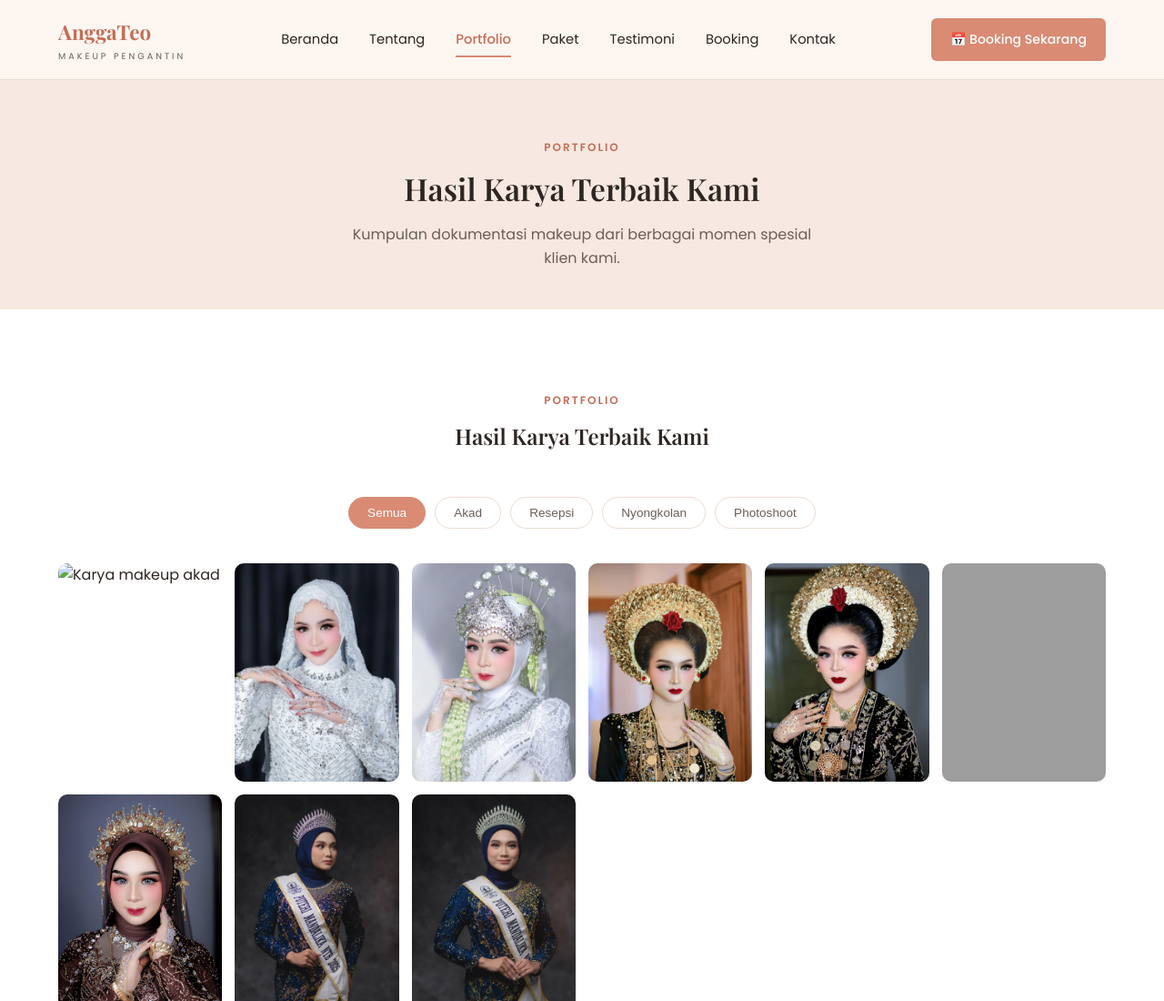
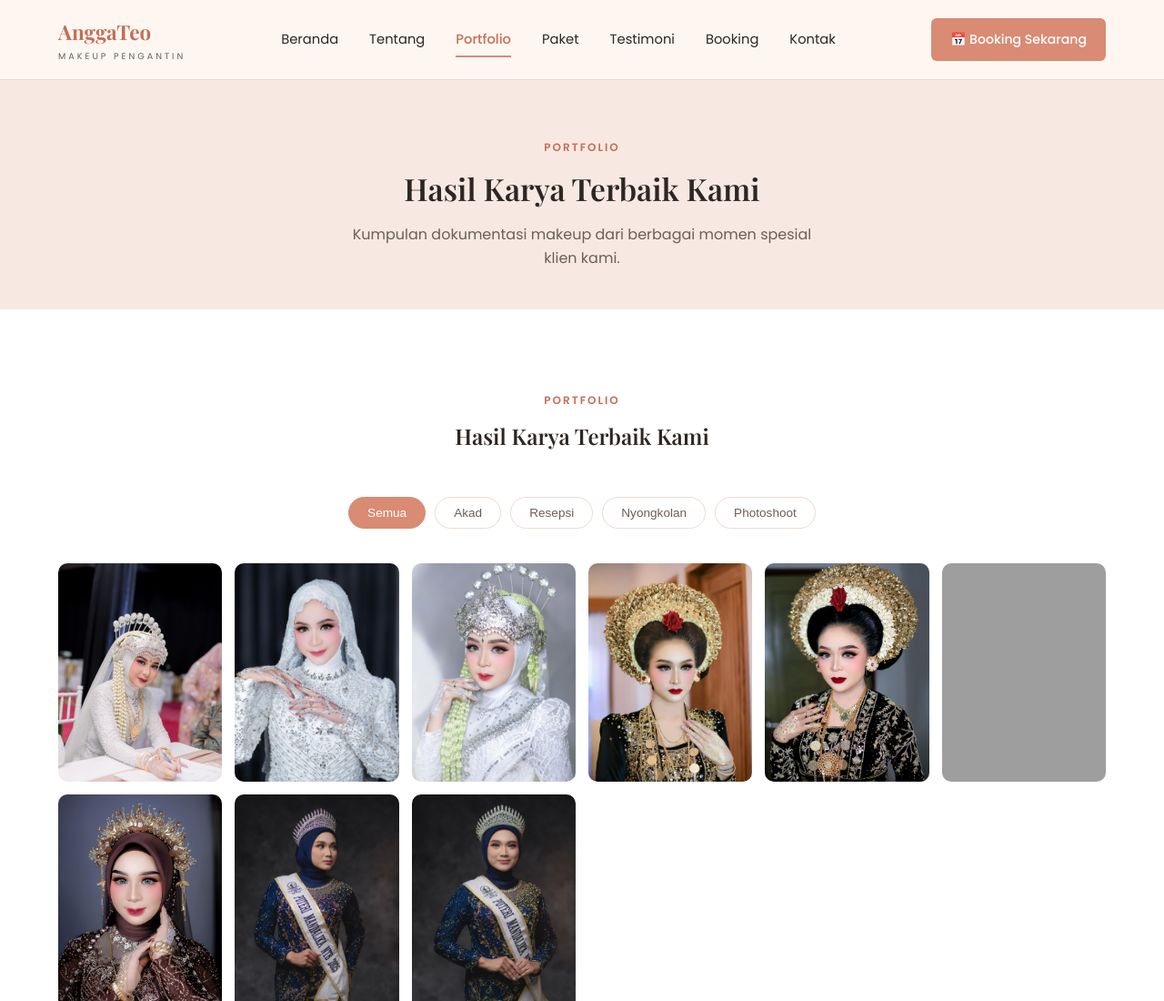
Before and after one commit to pan988/MuaAnggaTeo, a plain HTML site: page portfolio.html in a window 1280 px wide. Shown: the top 1100 px of the page at 91% size. Drawn offline with nearby package versions, Linux system fonts and the light colour scheme; grey boxes are pictures that could not be loaded.

Commit message:
update gambar final

```diff
--- a/portfolio.html
+++ b/portfolio.html
@@ -62,7 +62,7 @@
       <button class="filter" data-cat="photoshoot">Photoshoot</button>
     </div>
     <div class="gallery">
-      <div class="gallery-item" data-cat="akad"><img src="img/Akad1.jpg" alt="Karya makeup akad"></div>
+      <div class="gallery-item" data-cat="akad"><img src="img/akadbaru1.jpg" alt="Karya makeup akad"></div>
       <div class="gallery-item" data-cat="akad"><img src="img/akad2.jpg" alt="Karya makeup akad"></div>
       <div class="gallery-item" data-cat="akad"><img src="img/akad3.jpg" alt="Karya makeup akad"></div>
       <div class="gallery-item" data-cat="Nyongkolan"><img src="img/nyongkolan1.jpeg" alt="Karya makeup hijab wisuda"></div>
```
